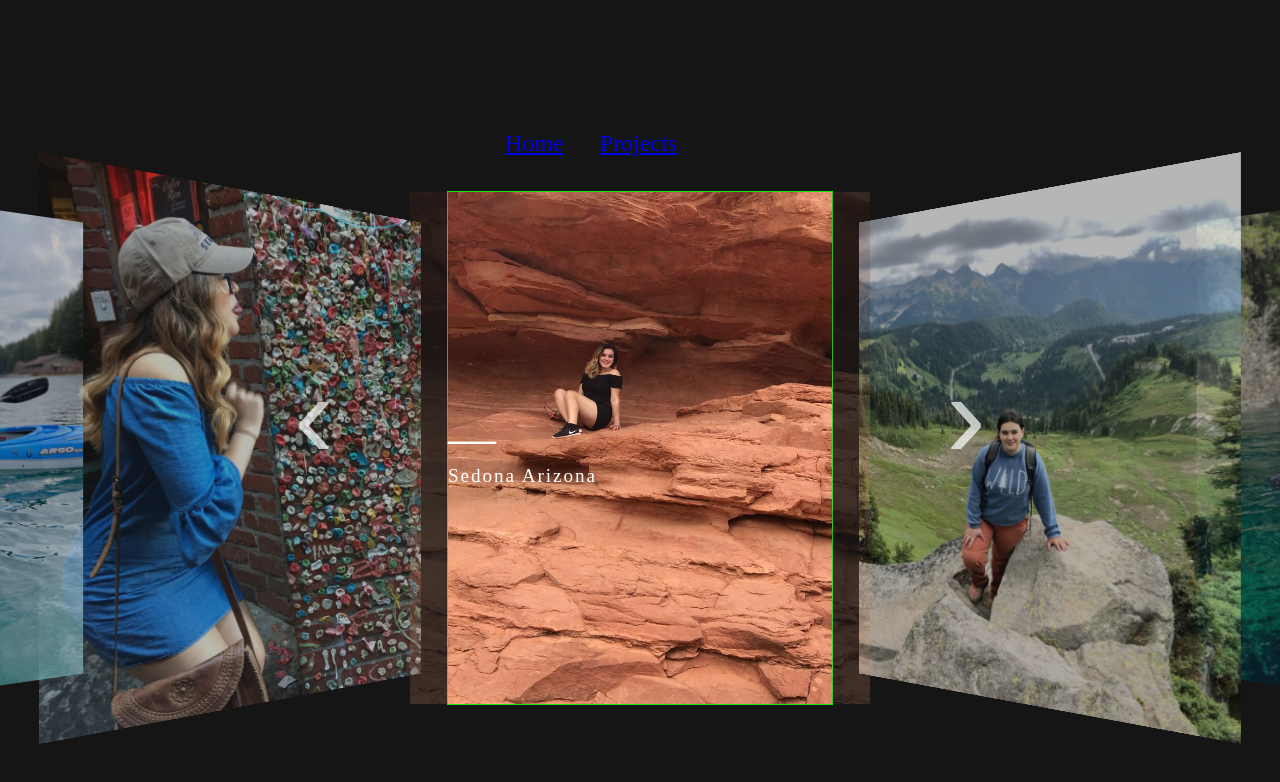
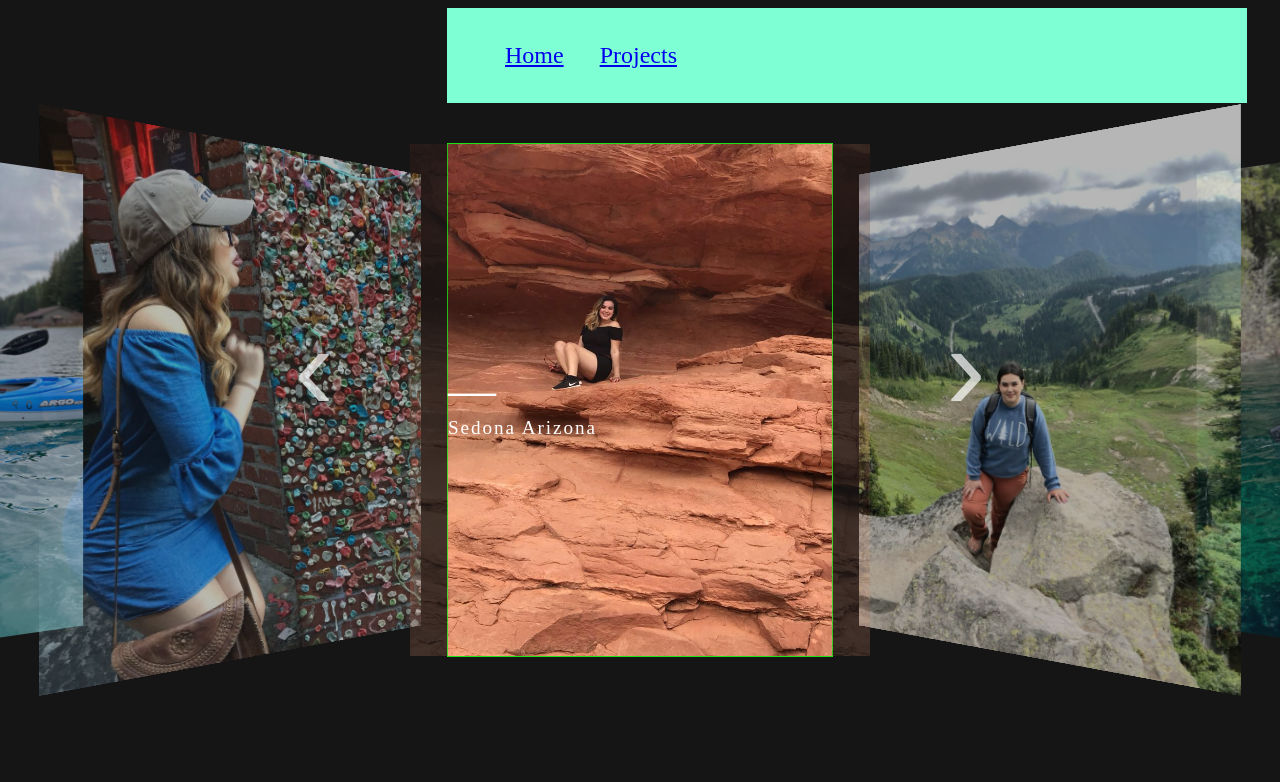
Before and after one commit to yovana-pelayo/my-app, a React (Create React App) app: page / in a window 1280 px wide. Shown: the top 782 px of the page. Built offline with nearby package versions, Linux system fonts and the light colour scheme.

Commit message:
Slowly but surely fixing my header component. Going to watch some stylign videos to fix my header not being the same width all the way across the page. I think my issue is that i havent done css in a LONG time or that my app.css is throwing the header off. Will figure it out

```diff
--- a/src/App.css
+++ b/src/App.css
@@ -1,5 +1,8 @@
 .App {
-  text-align: center;
+flex-direction: column;
+  justify-content: center;
+  column-gap: 20px;
+
 }
 
 /* .header{
--- a/src/App.js
+++ b/src/App.js
@@ -6,15 +6,15 @@ import Header from './Menu/Header';
 // import Bio from './View/Bio';
 function App() {
   return (
-   <>
-   <div>
+
+   <div className='App'>
     <Header />
   <Routes>
    <Route path= '/' element={<AboutMe/>}/>
    <Route path= '/projects' element={<Projects/>}/>
    </Routes>
    </div>
-   </>
+
   );
 }
 
--- a/src/Menu/Header.css
+++ b/src/Menu/Header.css
@@ -1,8 +1,9 @@
 
-.header .header{
-
-    position: absolute;
-     height: 2vh;
+.header{
+    background-color: aquamarine;
+    position: fixed;
+    top: 1vh;
+    width: 100vh;
   }
 
 
--- a/src/Menu/Header.jsx
+++ b/src/Menu/Header.jsx
@@ -1,6 +1,5 @@
 import { Link } from 'react-router-dom';
 import './Header.css';
-// import Projects from './Projects';
 // import { BrowserRouter as Router, Switch } from "react-router-dom";
 
 
@@ -8,6 +7,7 @@ import './Header.css';
 
 
 function Header () {
+
 
 
     return (
--- a/src/View/Bio.css
+++ /dev/null
@@ -1,3 +0,0 @@
-bio {
-    color: aliceblue;
-}
```
Also changed, not shown: src/View/Bio.jsx (deleted, +0 -14 lines).
